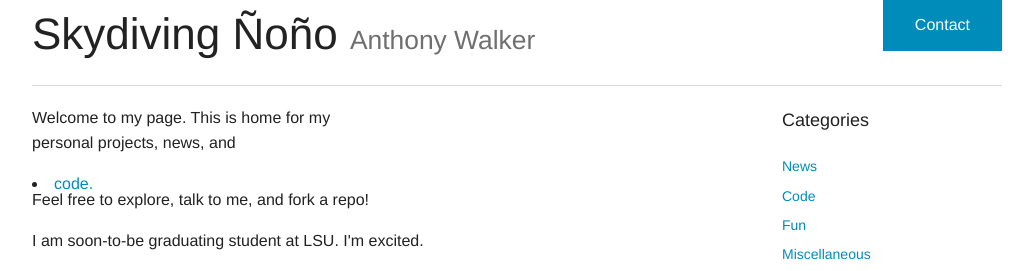
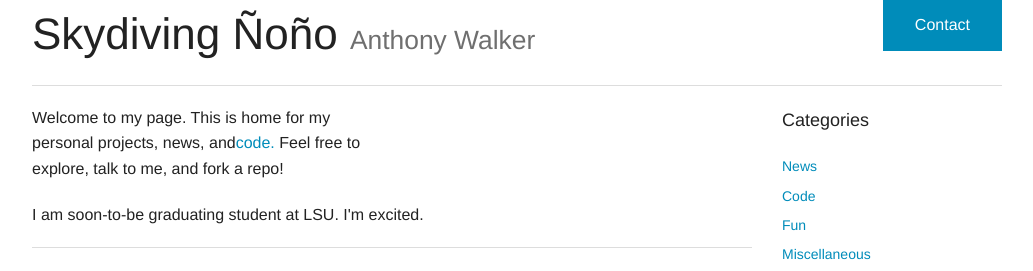
Before and after one commit to skydiving-nono/skydiving-nono.github.io, a plain HTML site: page index.html in a window 1280 px wide. Shown: the top 271 px of the page, without its empty margins (123-1156 px from the left). Drawn offline with Linux system fonts and the light colour scheme.

Commit message:
Update index.html

```diff
--- a/index.html
+++ b/index.html
@@ -38,7 +38,7 @@
 
         <div class="row">
           <div class="large-6 columns">
-            <p>Welcome to my page. This is home for my personal projects, news, and<li><a href="https://github.com/skydiving-nono">code.</a></li> Feel free to explore, talk to me, and fork a repo!</p>
+            <p>Welcome to my page. This is home for my personal projects, news, and<a href="https://github.com/skydiving-nono">code.</a> Feel free to explore, talk to me, and fork a repo!</p>
           </div>
           <!---
           <div class="large-2 columns">
```
